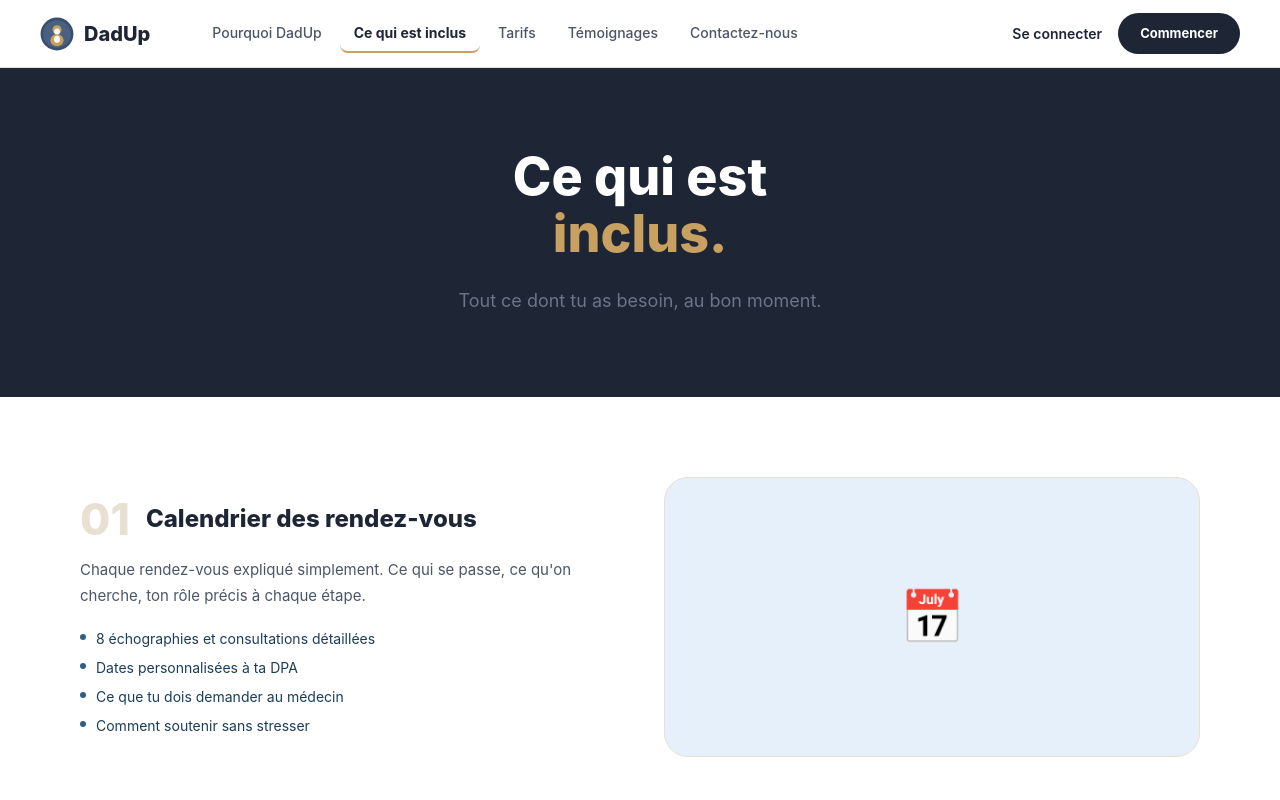
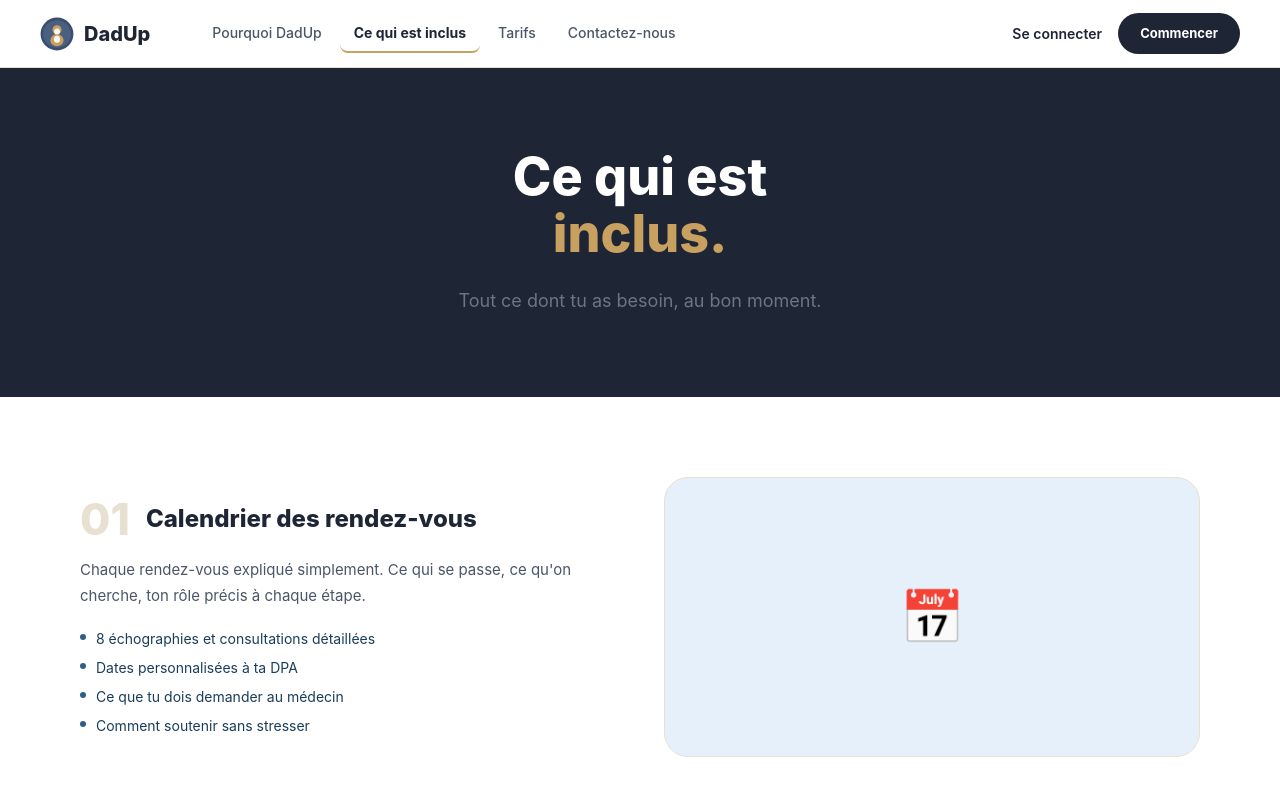
Before and after one commit to Julproject/dadup, a Next.js app: page /inclus in a window 1280 px wide. Shown: the top 800 px of the page. Built offline with nearby package versions, Linux system fonts and the light colour scheme.

Commit message:
Update page.tsx

```diff
--- a/app/inclus/page.tsx
+++ b/app/inclus/page.tsx
@@ -115,7 +115,6 @@ export default function InclusPage() {
             <a href="/pourquoi" style={{color:C.text,fontSize:'14px',fontWeight:500,padding:'8px 14px',textDecoration:'none'}}>Pourquoi DadUp</a>
             <a href="/inclus" style={{color:C.dark,fontSize:'14px',fontWeight:700,padding:'8px 14px',borderRadius:'8px',textDecoration:'none',borderBottom:`2px solid ${C.gold}`}}>Ce qui est inclus</a>
             <a href="/tarifs" style={{color:C.text,fontSize:'14px',fontWeight:500,padding:'8px 14px',textDecoration:'none'}}>Tarifs</a>
-            <a href="/temoignages" style={{color:C.text,fontSize:'14px',fontWeight:500,padding:'8px 14px',textDecoration:'none'}}>Témoignages</a>
             <a href="/contact" style={{color:C.text,fontSize:'14px',fontWeight:500,padding:'8px 14px',textDecoration:'none'}}>Contactez-nous</a>
           </div>
         </div>
@@ -134,7 +133,6 @@ export default function InclusPage() {
           <a href="/pourquoi" style={{ color: C.text, fontSize: '15px', padding: '10px 8px', textDecoration: 'none', borderBottom: `1px solid ${C.cream}` }}>Pourquoi DadUp</a>
           <a href="/inclus" style={{ color: C.text, fontSize: '15px', padding: '10px 8px', textDecoration: 'none', borderBottom: `1px solid ${C.cream}` }}>Ce qui est inclus</a>
           <a href="/tarifs" style={{ color: C.text, fontSize: '15px', padding: '10px 8px', textDecoration: 'none', borderBottom: `1px solid ${C.cream}` }}>Tarifs</a>
-          <a href="/temoignages" style={{ color: C.text, fontSize: '15px', padding: '10px 8px', textDecoration: 'none', borderBottom: `1px solid ${C.cream}` }}>Témoignages</a>
           <a href="/contact" style={{ color: C.text, fontSize: '15px', padding: '10px 8px', textDecoration: 'none', borderBottom: `1px solid ${C.cream}` }}>Contactez-nous</a>
           <a href="/login" style={{ color: C.dark, fontSize: '15px', fontWeight: 700, padding: '10px 8px', textDecoration: 'none' }}>Se connecter</a>
         </div>
@@ -199,7 +197,6 @@ export default function InclusPage() {
               <a href="/pourquoi" style={{color:'#6a7585',fontSize:'13px',textDecoration:'none'}}>Pourquoi DadUp</a>
               <a href="/inclus" style={{color:'#6a7585',fontSize:'13px',textDecoration:'none'}}>Ce qui est inclus</a>
               <a href="/tarifs" style={{color:'#6a7585',fontSize:'13px',textDecoration:'none'}}>Tarifs</a>
-              <a href="/temoignages" style={{color:'#6a7585',fontSize:'13px',textDecoration:'none'}}>Témoignages</a>
               <a href="/contact" style={{color:'#6a7585',fontSize:'13px',textDecoration:'none'}}>Contactez-nous</a>
             </div>
           </div>
```
